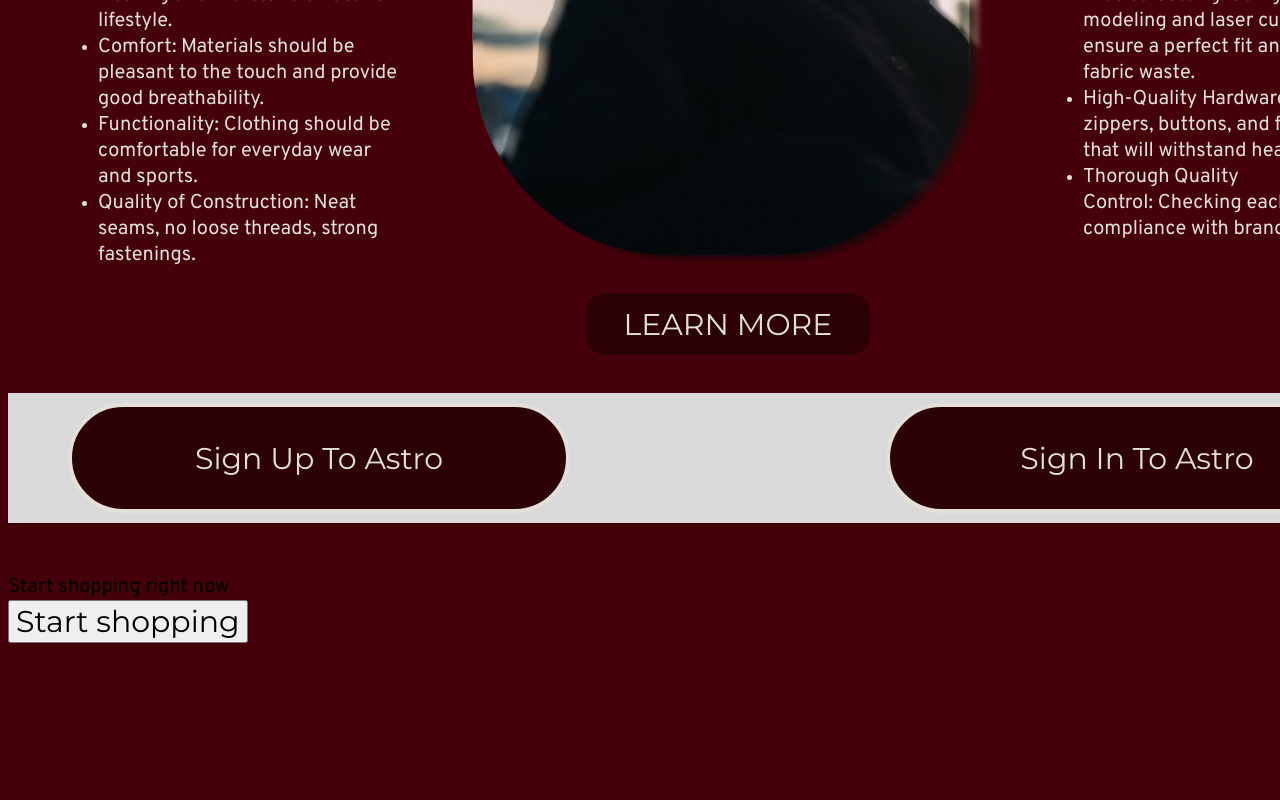
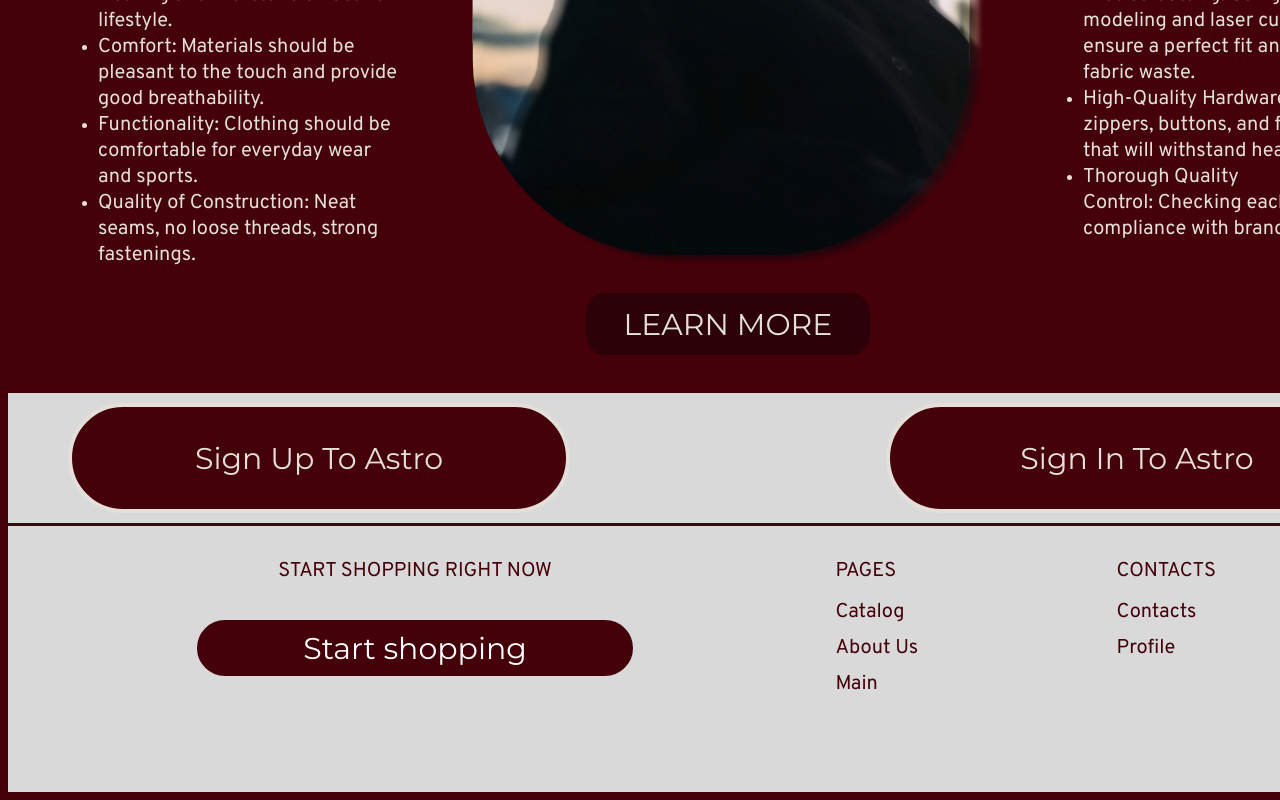
Before and after one commit to Shinikon/Astro, a React (Create React App) app: page / in a window 1280 px wide. Shown: the part 2227-3027 px from the top of the page. Before the commit the page ends 2878 px from the top, so only its background shows below. Built offline with nearby package versions, Linux system fonts and the light colour scheme; a web font is replaced by a local one.

Commit message:
главная страница

```diff
--- a/src/App.js
+++ b/src/App.js
@@ -7,7 +7,7 @@ import Main from "./pages/Main";
 import Catalog from "./pages/Catalog";
 import Cart from "./pages/Cart";
 import Contact from "./pages/Contact";
-import AboutUs from "./pages/AU";
+import AboutUs from "./pages/AboutUs";
 import Product from "./pages/Product";
 import User from "./pages/User";
 
--- a/src/components/Footer.jsx
+++ b/src/components/Footer.jsx
@@ -1,24 +1,25 @@
 import React from "react";
+import "../scss/components/_footer.scss";
 
 const Footer = () => {
   return (
     <div className="footer">
-      <div>
-        <h3>Start shopping right now</h3>
+      <div className="footer__link">
+        <h3>START SHOPPING RIGHT NOW</h3>
         <button>
           <h2>Start shopping</h2>
         </button>
       </div>
-      <div>
-        <h3></h3>
-        <h3></h3>
-        <h3></h3>
-        <h3></h3>
+      <div className="footer__nav">
+        <h3>PAGES</h3>
+        <h3>Catalog</h3>
+        <h3>About Us</h3>
+        <h3>Main</h3>
       </div>
-      <div>
-        <h3></h3>
-        <h3></h3>
-        <h3></h3>
+      <div className="footer__nav">
+        <h3>CONTACTS</h3>
+        <h3>Contacts</h3>
+        <h3>Profile</h3>
       </div>
     </div>
   );
--- a/src/components/Header.jsx
+++ b/src/components/Header.jsx
@@ -21,7 +21,7 @@ function Header() {
             </Link>
           </li>
           <li>
-            <Link to="/AU">
+            <Link to="/AboutUs">
               <h3>About Us</h3>
             </Link>
           </li>
--- /dev/null
+++ b/src/pages/AboutUs.jsx
@@ -0,0 +1,97 @@
+import React from "react";
+import "../scss/app.scss";
+import about from "../assets/img/aboutus.svg";
+
+function AU() {
+  return (
+    <div className="about">
+      <h1 className="title">About Us</h1>
+
+      <div className="about__desc">
+        <div className="about__desc_text">
+          <h3>
+            Lorem ipsum dolor sit amet, consectetur adipiscing elit. Sed ut
+            magna ipsum. Aliquam in fermentum lectus. Praesent cursus quis odio
+            ac luctus. Duis vehicula quis quam facilisis sollicitudin. Donec
+            purus metus, laoreet molestie dolor quis, bibendum blandit lorem.
+            Curabitur cursus leo ac felis interdum, a aliquet eros maximus.
+            Integer euismod sagittis lacus sit amet lobortis. Fusce varius
+            vehicula lorem, ut fringilla turpis consequat vel.
+          </h3>
+          <h3>
+            Quisque eu erat nec dui cursus placerat. Duis accumsan dignissim
+            venenatis. Donec sit amet erat facilisis justo euismod ullamcorper
+            ut ultrices nulla. Sed hendrerit vitae ante ut lobortis. Vivamus
+            aliquam felis et congue pretium. Ut luctus diam diam, ut pretium
+            enim malesuada vitae. Vivamus non augue in dui pellentesque
+            consectetur a condimentum metus.
+          </h3>
+          <ul>
+            <li>
+              Quisque porttitor tincidunt turpis, in vehicula neque scelerisque
+              sed.
+            </li>
+            <li>
+              Vivamus facilisis erat varius suscipit pulvinar. Aliquam ut tempus
+              neque.
+            </li>
+            <li>
+              Vivamus cursus eros massa, commodo facilisis arcu scelerisque
+              suscipit.
+            </li>
+          </ul>
+          <h3>
+            Cras lobortis, dui vel cursus faucibus, magna urna hendrerit massa,
+            et ornare lacus urna sit amet orci. Maecenas pretium ante vitae
+            fringilla sagittis. Fusce hendrerit erat sed nulla faucibus, a
+            pharetra mi sollicitudin. Fusce non bibendum ex.
+          </h3>
+        </div>
+        <div>
+          <img src={about} alt="" />
+        </div>
+      </div>
+
+      <div className="about__block">
+        <h1 className="about__block_rotate">
+          Advantages and Distinctive Features
+        </h1>
+        <div className="about__block_desc">
+          <div>
+            <h1>1% for the Planet</h1>
+            <h2>
+              Since its founding, the company has donated over $100 million (as
+              mentioned earlier) to environmental organizations around the world
+              through its 1% for the Planet program
+            </h2>
+            <h1>Fair Trade certification</h1>
+            <h2>
+              More than 70% of Astro's products have Fair Trade certification,
+              which guarantees fair pay for factory workers.
+            </h2>
+            <h1>Astro</h1>
+            <h2>
+              Fashionable clothes for your style. Express your uniqueness with
+              our collection. Convenient search, fast delivery. Buy with
+              pleasure!
+            </h2>
+          </div>
+          <div className="about__block_side">
+            <div>
+              <h1>4.8 out of 5</h1>
+              <h2>average product rating</h2>
+            </div>
+            <div>
+              <h1>10%</h1>
+              <h2>discount for new customers</h2>
+            </div>
+          </div>
+        </div>
+      </div>
+
+      {/* <p>rsgsdknsdlkksldgsggsd</p> */}
+    </div>
+  );
+}
+
+export default AU;
--- a/src/scss/app.scss
+++ b/src/scss/app.scss
@@ -139,7 +139,6 @@ ul {
 
   &__sign {
     margin-top: 38px;
-    margin-bottom: 50px;
     display: flex;
     justify-content: space-between;
     align-items: center;
@@ -147,7 +146,7 @@ ul {
     padding-left: 60px;
     padding-right: 60px;
     height: 130px;
-    border-bottom: 1px solid #2c0107;
+    border-bottom: 3px solid #44010a;
     a {
       color: #e4dfd9;
     }
@@ -155,7 +154,7 @@ ul {
     button {
       width: 502px;
       height: 110px;
-      background-color: #2c0107;
+      background-color: #44010a;
       border-radius: 400px;
       border: 4px solid #e4dfd9;
       //   outline: 4px solid #2c0107;
@@ -163,8 +162,85 @@ ul {
       transition: all 0.5s;
 
       &:hover {
-        box-shadow: 0 0 0 3px #2c0107, 0 0 0 5px;
+        box-shadow: 0 0 0 3px #44010a, 0 0 0 5px;
       }
     }
   }
 }
+
+.about {
+  &__desc {
+    margin-left: 60px;
+    margin-right: 60px;
+    display: flex;
+    // align-items: center;
+    justify-content: space-between;
+    color: #e4dfd9;
+
+    &_text {
+      width: 723px;
+      text-align-last: left;
+
+      :first-child {
+        margin-top: 0;
+      }
+
+      h3 {
+        margin-top: 25px;
+      }
+
+      ul {
+        margin-top: 20px;
+        // margin-bottom: 20px;
+        padding-left: 30px;
+        font-family: "Overpass", sans-serif;
+        font-optical-sizing: auto;
+        font-size: 20px;
+      }
+    }
+  }
+
+  &__block {
+    margin-left: 60px;
+    width: 1172px;
+    height: 1065px;
+    margin-top: 45px;
+    margin-bottom: 50px;
+
+    display: flex;
+    align-items: center;
+    justify-content: space-between;
+    gap: 71px;
+    color: #e4dfd9;
+    &_rotate {
+      writing-mode: sideways-lr;
+    }
+
+    &_desc {
+      display: flex;
+      padding: 60px;
+      width: 904px;
+      height: 895px;
+      background-color: #260005;
+      border: 3px solid #d9d9d9;
+      border-radius: 30px;
+      h2 {
+        margin-top: 20px;
+        margin-bottom: 20px;
+      }
+    }
+
+    &_side {
+      display: flex;
+      writing-mode: sideways-rl;
+      gap: 60px;
+    }
+  }
+
+  //   p {
+  //     width: 400px;
+  //     color: #d9d9d9;
+  //     font-size: 32px;
+  //     transform: rotate(90deg);
+  //   }
+}
--- a/src/scss/components/_footer.scss
+++ b/src/scss/components/_footer.scss
@@ -0,0 +1,45 @@
+.footer {
+  padding-top: 32px;
+  height: 234px;
+  display: flex;
+  justify-content: space-between;
+  padding-left: 185px;
+  padding-right: 232px;
+  color: #44010a;
+  background-color: #d9d9d9;
+
+  button {
+    margin-top: 32px;
+    width: 444px;
+    height: 64px;
+    background-color: #44010a;
+    color: white;
+    text-align: center;
+    border-radius: 40px;
+    border: 4px solid #d9d9d9;
+
+    cursor: pointer;
+    transition: all 0.5s;
+
+    &:hover {
+      box-shadow: 0 0 0 3px #44010a, 0 0 0 5px;
+    }
+  }
+
+  &__link {
+    text-align: center;
+  }
+
+  &__nav {
+    a {
+      color: #44010a;
+      text-decoration: none;
+    }
+    :not(:first-child) {
+      margin-bottom: 10px;
+    }
+    :first-child {
+      margin-bottom: 15px;
+    }
+  }
+}
```
Also changed, not shown: src/assets/img/aboutus.svg (added), src/pages/AU.jsx (deleted).
